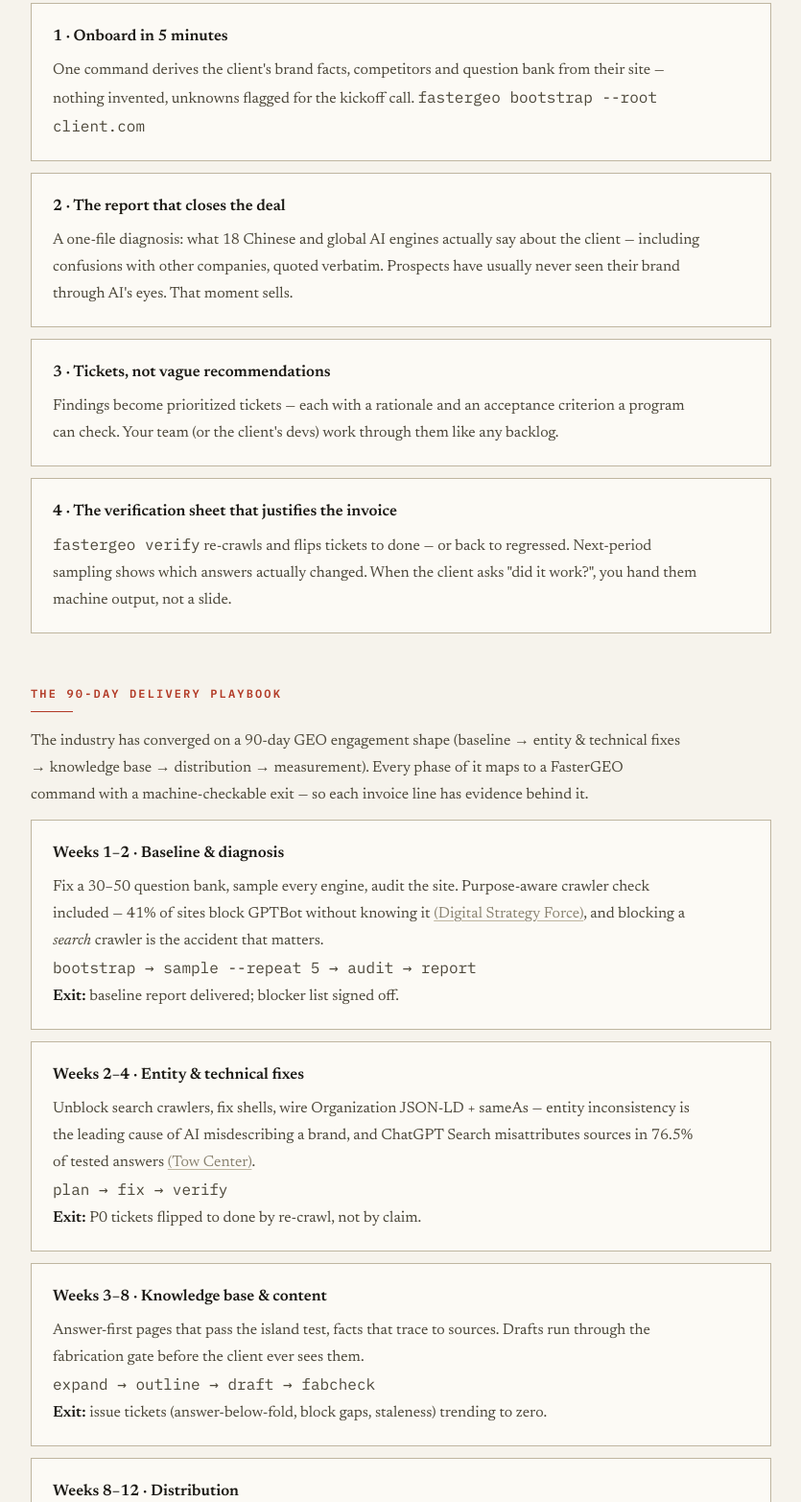
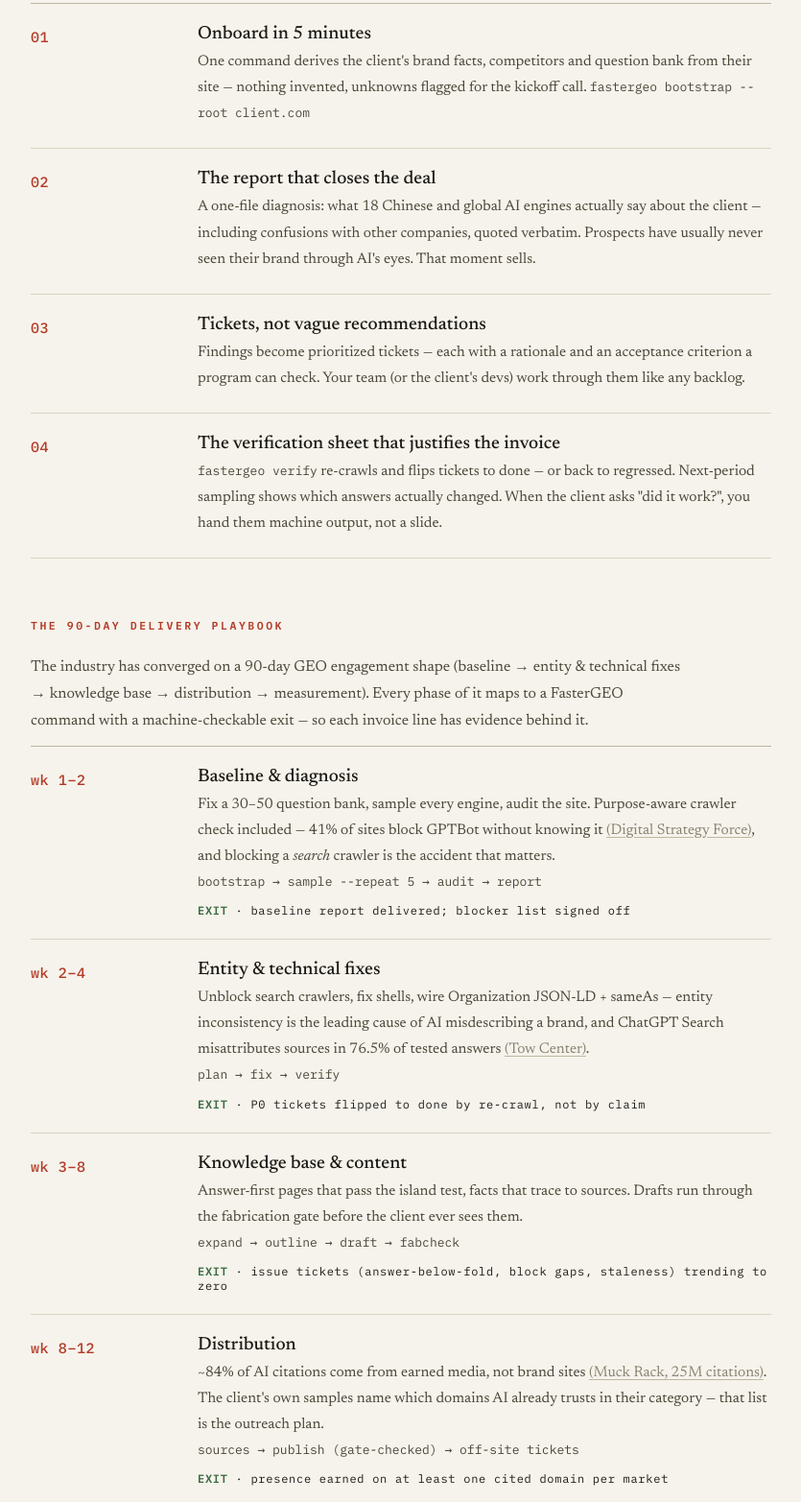
Before and after one commit to arronyounging/fastergeo, a website: page site/agency/index.html in a window 1280 px wide. Shown: the part 397-1962 px from the top of the page at 96% size, without its empty margins (222-1057 px from the left). Drawn offline with Linux system fonts and the light colour scheme.

Commit message:
design(site): subpages join the Evidence File — ledgers, unified masthead
Agency's stacked identical cards (the same slide-deck disease removed
from the landing) become step ledgers: red mono figures (01–04, wk 1–2…)
left, serif headings right, green EXIT lines per phase. Tools index grid
becomes the ruled toollist with dimmed coming-soon rows. All subpage
mastheads gain the ink CTA button and the same nav; h2 red-tick removed
from shared tokens. tools.css now versioned (?v=4) — the missing cache
bust was hiding style updates from both browsers and the CDN.

Co-Authored-By: Claude Fable 5 <noreply@anthropic.com>

```diff
--- a/site/agency/index.html
+++ b/site/agency/index.html
@@ -3,13 +3,13 @@
 <title>FasterGEO for Agencies — sell GEO services clients can verify</title>
 <meta name="description" content="Run GEO services on FasterGEO: 5-minute client onboarding, a diagnosis report that closes deals, tickets with machine-verified acceptance, and a verification sheet that justifies your invoice. Open source, white-label-ready output.">
 <link rel="canonical" href="https://fastergeo.co/agency/">
-<link rel="stylesheet" href="/tools/tools.css">
+<link rel="stylesheet" href="/tools/tools.css?v=4">
 <script type="application/ld+json">
 {"@context":"https://schema.org","@type":"WebPage","name":"FasterGEO for Agencies","url":"https://fastergeo.co/agency/","description":"GEO service delivery on FasterGEO: diagnosis reports, machine-verified tickets, verification sheets."}
 </script>
 </head><body>
 <header><a class="logo" href="/">FASTER<b>GEO</b></a>
-<nav><a href="/tools/">Tools</a><a href="https://github.com/arronyounging/fastergeo">GitHub</a></nav></header>
+<nav><a href="/tools/">Tools</a><a href="https://github.com/arronyounging/fastergeo/blob/main/METHODOLOGY.md">Methodology</a><a href="https://github.com/arronyounging/fastergeo">GitHub</a><a class="btn" href="/#scan">Run a scan</a></nav></header>
 <main>
 <div class="crumb"><a href="/">fastergeo.co</a> / agency</div>
 <h1>Sell GEO services your clients can <em>verify</em>.</h1>
@@ -18,61 +18,65 @@ every engagement into evidence: a diagnosis that closes the deal, tickets with a
 machine checks, and a verification sheet that justifies the invoice.</p>
 
 <h2>The engagement, end to end</h2>
-<div class="card" style="margin-bottom:12px"><b>1 · Onboard in 5 minutes</b>
-<p class="prose" style="margin:6px 0 0">One command derives the client's brand facts, competitors and question
-bank from their site — nothing invented, unknowns flagged for the kickoff call.
-<span class="mono">fastergeo bootstrap --root client.com</span></p></div>
-<div class="card" style="margin-bottom:12px"><b>2 · The report that closes the deal</b>
-<p class="prose" style="margin:6px 0 0">A one-file diagnosis: what 18 Chinese and global AI engines actually
-say about the client — including confusions with other companies, quoted verbatim. Prospects have usually
-never seen their brand through AI's eyes. That moment sells.</p></div>
-<div class="card" style="margin-bottom:12px"><b>3 · Tickets, not vague recommendations</b>
-<p class="prose" style="margin:6px 0 0">Findings become prioritized tickets — each with a rationale and an
-acceptance criterion a program can check. Your team (or the client's devs) work through them like any backlog.</p></div>
-<div class="card" style="margin-bottom:12px"><b>4 · The verification sheet that justifies the invoice</b>
-<p class="prose" style="margin:6px 0 0"><span class="mono">fastergeo verify</span> re-crawls and flips tickets to
-done — or back to regressed. Next-period sampling shows which answers actually changed. When the client asks
-"did it work?", you hand them machine output, not a slide.</p></div>
+<div class="steps">
+<div class="step"><span class="no">01</span><div><h3>Onboard in 5 minutes</h3>
+<p>One command derives the client's brand facts, competitors and question bank from their site —
+nothing invented, unknowns flagged for the kickoff call.
+<span class="mono">fastergeo bootstrap --root client.com</span></p></div></div>
+<div class="step"><span class="no">02</span><div><h3>The report that closes the deal</h3>
+<p>A one-file diagnosis: what 18 Chinese and global AI engines actually say about the client —
+including confusions with other companies, quoted verbatim. Prospects have usually never seen their
+brand through AI's eyes. That moment sells.</p></div></div>
+<div class="step"><span class="no">03</span><div><h3>Tickets, not vague recommendations</h3>
+<p>Findings become prioritized tickets — each with a rationale and an acceptance criterion a program
+can check. Your team (or the client's devs) work through them like any backlog.</p></div></div>
+<div class="step"><span class="no">04</span><div><h3>The verification sheet that justifies the invoice</h3>
+<p><span class="mono">fastergeo verify</span> re-crawls and flips tickets to done — or back to regressed.
+Next-period sampling shows which answers actually changed. When the client asks "did it work?",
+you hand them machine output, not a slide.</p></div></div>
+</div>
 
 <h2>The 90-day delivery playbook</h2>
 <p class="prose" style="margin-bottom:12px">The industry has converged on a 90-day GEO engagement shape
 (baseline → entity &amp; technical fixes → knowledge base → distribution → measurement). Every phase of it maps
 to a FasterGEO command with a machine-checkable exit — so each invoice line has evidence behind it.</p>
 
-<div class="card" style="margin-bottom:12px"><b>Weeks 1–2 · Baseline &amp; diagnosis</b>
-<p class="prose" style="margin:6px 0 0">Fix a 30–50 question bank, sample every engine, audit the site.
+<div class="steps">
+<div class="step"><span class="no">wk 1–2</span><div><h3>Baseline &amp; diagnosis</h3>
+<p>Fix a 30–50 question bank, sample every engine, audit the site.
 Purpose-aware crawler check included — 41% of sites block GPTBot without knowing it
 <a class="dim" href="https://digitalstrategyforce.com/journal/why-ai-crawlers-skip-most-of-your-website/">(Digital Strategy Force)</a>,
 and blocking a <em>search</em> crawler is the accident that matters.<br>
 <span class="mono">bootstrap → sample --repeat 5 → audit → report</span><br>
-<b>Exit:</b> baseline report delivered; blocker list signed off.</p></div>
+<span class="exit"><b>EXIT</b> · baseline report delivered; blocker list signed off</span></p></div></div>
 
-<div class="card" style="margin-bottom:12px"><b>Weeks 2–4 · Entity &amp; technical fixes</b>
-<p class="prose" style="margin:6px 0 0">Unblock search crawlers, fix shells, wire Organization JSON-LD + sameAs —
+<div class="step"><span class="no">wk 2–4</span><div><h3>Entity &amp; technical fixes</h3>
+<p>Unblock search crawlers, fix shells, wire Organization JSON-LD + sameAs —
 entity inconsistency is the leading cause of AI misdescribing a brand, and ChatGPT Search misattributes sources
 in 76.5% of tested answers <a class="dim" href="https://ziptie.dev/blog/how-does-chatgpt-search-work/">(Tow Center)</a>.<br>
 <span class="mono">plan → fix → verify</span><br>
-<b>Exit:</b> P0 tickets flipped to done by re-crawl, not by claim.</p></div>
+<span class="exit"><b>EXIT</b> · P0 tickets flipped to done by re-crawl, not by claim</span></p></div></div>
 
-<div class="card" style="margin-bottom:12px"><b>Weeks 3–8 · Knowledge base &amp; content</b>
-<p class="prose" style="margin:6px 0 0">Answer-first pages that pass the island test, facts that trace to sources.
+<div class="step"><span class="no">wk 3–8</span><div><h3>Knowledge base &amp; content</h3>
+<p>Answer-first pages that pass the island test, facts that trace to sources.
 Drafts run through the fabrication gate before the client ever sees them.<br>
 <span class="mono">expand → outline → draft → fabcheck</span><br>
-<b>Exit:</b> issue tickets (answer-below-fold, block gaps, staleness) trending to zero.</p></div>
+<span class="exit"><b>EXIT</b> · issue tickets (answer-below-fold, block gaps, staleness) trending to zero</span></p></div></div>
 
-<div class="card" style="margin-bottom:12px"><b>Weeks 8–12 · Distribution</b>
-<p class="prose" style="margin:6px 0 0">~84% of AI citations come from earned media, not brand sites
+<div class="step"><span class="no">wk 8–12</span><div><h3>Distribution</h3>
+<p>~84% of AI citations come from earned media, not brand sites
 <a class="dim" href="https://machinerelations.ai/research/earned-vs-owned-ai-citation-rates-2026">(Muck Rack, 25M citations)</a>.
 The client's own samples name which domains AI already trusts in their category — that list is the outreach plan.<br>
 <span class="mono">sources → publish (gate-checked) → off-site tickets</span><br>
-<b>Exit:</b> presence earned on at least one cited domain per market.</p></div>
+<span class="exit"><b>EXIT</b> · presence earned on at least one cited domain per market</span></p></div></div>
 
-<div class="card" style="margin-bottom:12px"><b>Week 12 → ongoing · Measurement</b>
-<p class="prose" style="margin:6px 0 0">Weekly deltas, monthly share-of-voice, official-data reconciliation
+<div class="step"><span class="no">wk 12+</span><div><h3>Measurement, ongoing</h3>
+<p>Weekly deltas, monthly share-of-voice, official-data reconciliation
 (GSC Gen-AI / Bing AI Performance). Single-period changes stay labeled observations — two consecutive
 same-direction periods make a trend. That restraint is why your numbers survive procurement review.<br>
 <span class="mono">cycle --repeat 5 → trends → official</span><br>
-<b>Exit:</b> delta report against baseline; regressed tickets reopened automatically.</p></div>
+<span class="exit"><b>EXIT</b> · delta report against baseline; regressed tickets reopened automatically</span></p></div></div>
+</div>
 
 <p class="prose" style="font-size:13px;color:var(--dim)">Only ~14% of marketers measure the AI channel at all
 <a class="dim" href="https://aithinkerlab.com/generative-engine-optimization-2026/">(AIThinkerLab)</a> —
--- a/site/tools/tools.css
+++ b/site/tools/tools.css
@@ -41,9 +41,8 @@ h1 em{font-style:italic;font-weight:500;color:var(--red)}
 .result{margin-top:18px}
 .card{background:var(--surface);border:1px solid var(--line-strong);padding:20px 22px}
 .err{color:var(--red);margin-top:14px;font-family:var(--monoF);font-size:13px}
-h2{font-family:var(--monoF);font-size:12px;font-weight:600;letter-spacing:.18em;text-transform:uppercase;
-  color:var(--red);margin:52px 0 16px}
-h2::after{content:"";display:block;width:44px;border-top:1px solid var(--red);margin-top:8px}
+h2{font-family:var(--monoF);font-size:11.5px;font-weight:600;letter-spacing:.22em;text-transform:uppercase;
+  color:var(--red);margin:60px 0 18px}
 .prose{color:var(--dim);font-size:16px;max-width:680px}
 .prose b{color:var(--tx)}
 .faq details{border-bottom:1px solid var(--line);padding:14px 2px}
@@ -76,3 +75,25 @@ pre.gen{background:#16140F;color:#D8D2C4;border:1px solid var(--tx);
 .toolgrid b{display:block;font-family:var(--serif);font-size:17px;font-weight:500;margin-bottom:6px}
 .toolgrid span{font-size:14px;color:var(--dim)}
 .toolgrid .soon{opacity:.55}
+
+/* masthead CTA + evidence-file shared patterns */
+header .btn{background:var(--tx);color:var(--bg);padding:7px 14px;border:1px solid var(--tx);text-decoration:none}
+header .btn:hover{background:var(--red);border-color:var(--red);color:var(--bg)}
+.toollist{margin-top:26px;border-top:1px solid var(--line-strong)}
+.toollist a,.toollist .row{display:grid;grid-template-columns:230px 1fr auto;gap:20px;align-items:baseline;
+  padding:18px 0;border-bottom:1px solid var(--line);text-decoration:none;color:var(--tx)}
+.toollist a:hover .t{color:var(--red)}
+.toollist .t{font:500 18px var(--serif)}
+.toollist .d{color:var(--dim);font-size:15px}
+.toollist .arr{font-family:var(--monoF);color:var(--faint)}
+.toollist .soon{opacity:.55}
+.steps{border-top:1px solid var(--line-strong);margin-top:8px}
+.steps .step{display:grid;grid-template-columns:150px 1fr;gap:24px;padding:22px 0;border-bottom:1px solid var(--line)}
+.steps .no{font:500 15px var(--monoF);color:var(--red);letter-spacing:.04em;padding-top:3px}
+.steps h3{font:500 19px var(--serif);margin:0 0 6px}
+.steps p{margin:0;color:var(--dim);font-size:15.5px;max-width:70ch}
+.steps .mono{font-size:13px}
+.steps .exit{display:block;margin-top:8px;font:12px var(--monoF);letter-spacing:.06em;color:var(--tx)}
+.steps .exit b{color:var(--green);font-weight:600}
+@media (max-width:760px){.toollist a,.toollist .row{grid-template-columns:1fr;gap:4px}
+.steps .step{grid-template-columns:1fr;gap:6px}}
```
Also changed, not shown: site/tools/ai-crawler-checker/index.html (+2 -2 lines), site/tools/geo-score-checker/index.html (+2 -2 lines), site/tools/index.html (+8 -8 lines), site/tools/llms-txt-generator/index.html (+2 -2 lines).
